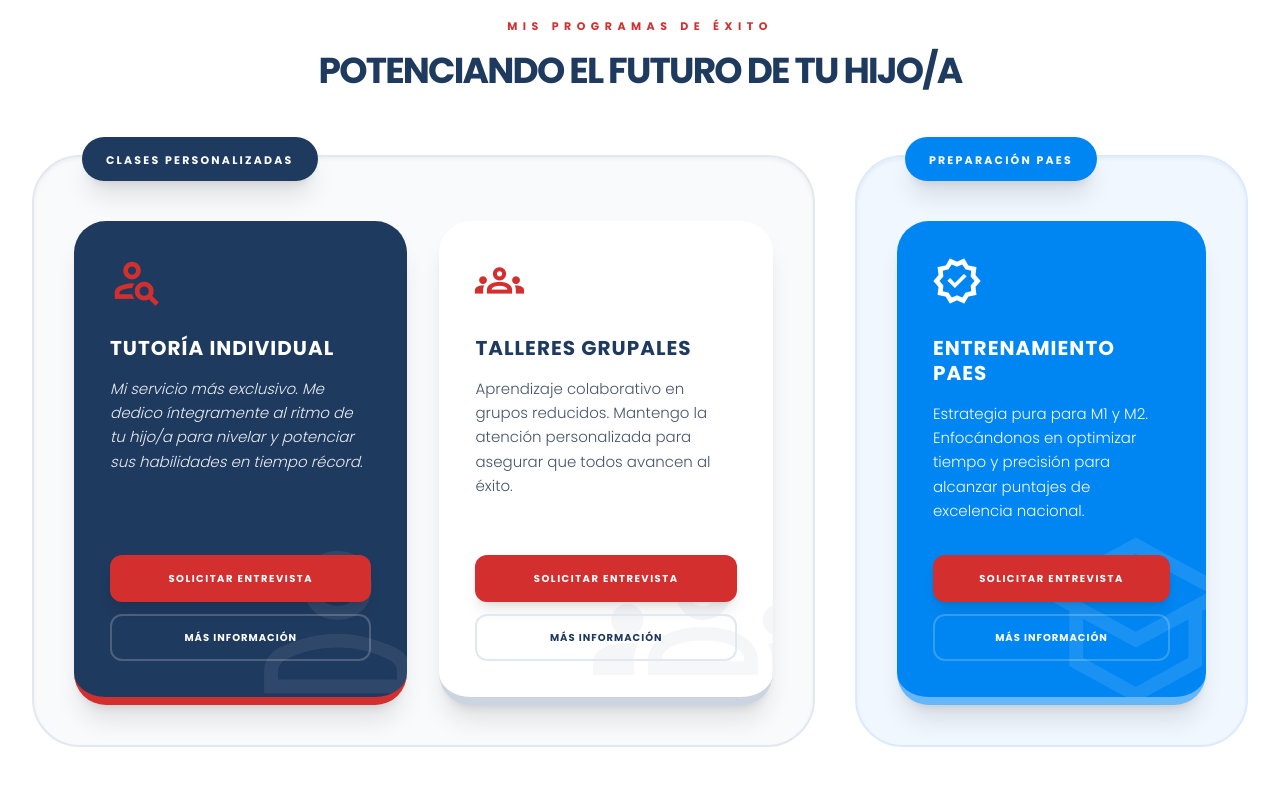
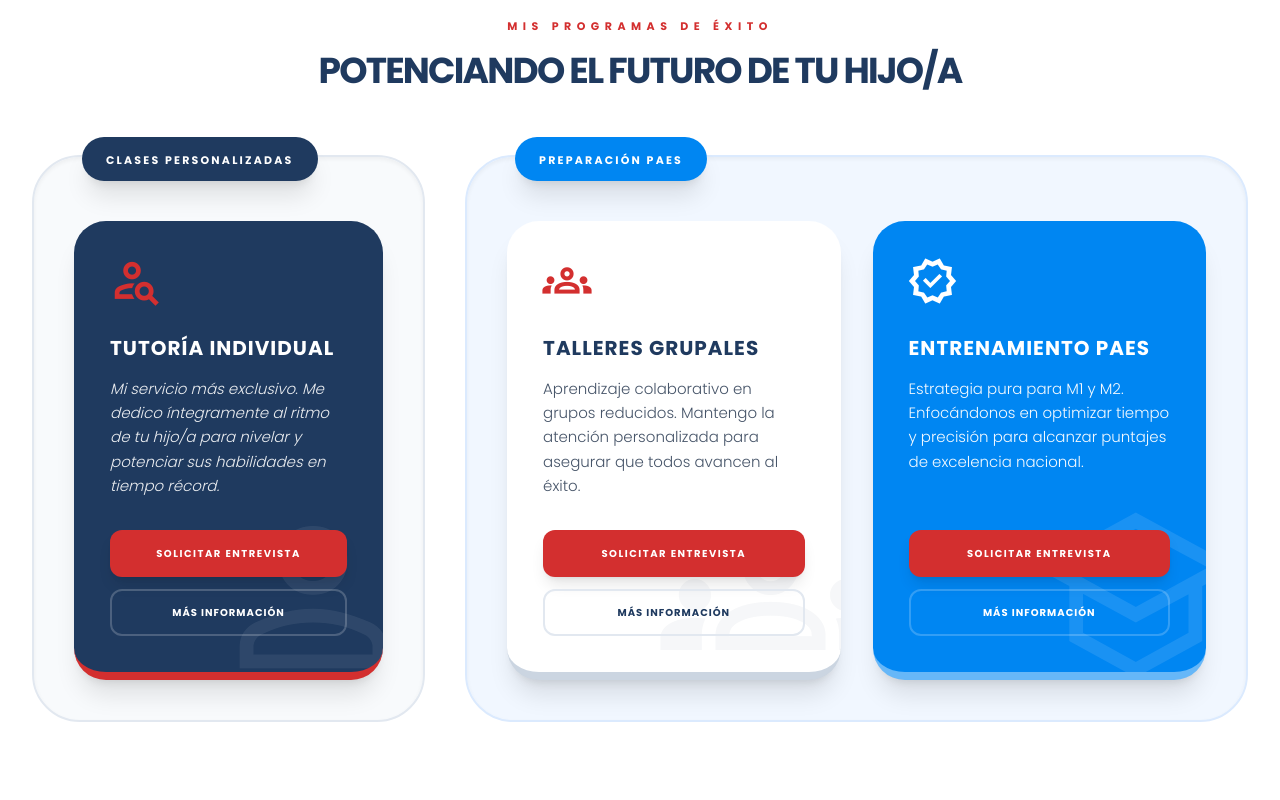
Before and after one commit to Andy-Montes/erikalaprofedemate, a React (Vite) app: page / in a window 1280 px wide. Shown: the part 1880-2680 px from the top of the page. Built offline with nearby package versions, Linux system fonts and the light colour scheme.

Commit message:
Update Programs.tsx

```diff
--- a/components/Programs.tsx
+++ b/components/Programs.tsx
@@ -1,4 +1,3 @@
-
 import React from 'react';
 
 interface ProgramsProps {
@@ -13,111 +12,51 @@
     <section className="py-16 lg:py-24 bg-white scroll-mt-24" id="programas">
       <div className="max-w-7xl mx-auto px-4 sm:px-6 lg:px-8">
 
-        {/* Encabezado Principal - Tamaño Ajustado al original */}
+        {/* Encabezado */}
         <div className="text-center mb-16">
-          <span className="text-brandRed font-bold text-[10px] sm:text-[11px] uppercase tracking-[0.5em] mb-4 block">MIS PROGRAMAS DE ÉXITO</span>
+          <span className="text-brandRed font-bold text-[10px] sm:text-[11px] uppercase tracking-[0.5em] mb-4 block">
+            MIS PROGRAMAS DE ÉXITO
+          </span>
           <h2 className="text-3xl md:text-4xl font-black text-brandNavy uppercase tracking-tighter leading-tight">
             Potenciando el Futuro de tu Hijo/a
           </h2>
         </div>
 
+        {/* Layout principal */}
         <div className="flex flex-col lg:flex-row gap-10 items-stretch">
 
-          {/* BLOQUE 1: CLASES PERSONALIZADAS (Individual + Grupal) */}
-          <div className="lg:w-2/3 flex flex-col p-6 sm:p-8 lg:p-10 bg-slate-50 rounded-[3rem] border-2 border-slate-200 shadow-inner relative">
-            {/* Etiqueta de Grupo */}
+          {/* ========================= */}
+          {/* SERVICIO 1: CLASES PERSONALIZADAS */}
+          {/* ========================= */}
+          <div className="lg:w-1/3 flex flex-col p-6 sm:p-8 lg:p-10 bg-slate-50 rounded-[3rem] border-2 border-slate-200 shadow-inner relative">
             <div className="absolute -top-5 left-8 sm:left-12 bg-brandNavy text-white px-6 py-2.5 rounded-full shadow-xl z-20">
-              <span className="text-[10px] sm:text-[11px] font-black uppercase tracking-[0.2em]">Clases Personalizadas</span>
+              <span className="text-[10px] sm:text-[11px] font-black uppercase tracking-[0.2em]">
+                Clases Personalizadas
+              </span>
             </div>
 
-            <div className="flex-1 grid grid-cols-1 md:grid-cols-2 gap-6 lg:gap-8 mt-6">
-
-              {/* Tarjeta: Tutoría Individual */}
+            <div className="flex-1 mt-6">
+              {/* Tutoría Individual */}
               <div className="group relative flex flex-col h-full bg-brandNavy p-7 sm:p-9 rounded-[2rem] shadow-xl transition-all duration-500 hover:scale-[1.04] hover:-translate-y-2 hover:shadow-[0_40px_70px_-15px_rgba(31,58,95,0.4)] overflow-hidden border-b-8 border-brandRed">
-                <div className="absolute -bottom-10 -right-10 opacity-[0.07] group-hover:opacity-[0.15] group-hover:scale-110 transition-all duration-700 pointer-events-none transform">
-                  <span className="material-symbols-outlined text-[180px] sm:text-[220px] text-white select-none">person</span>
+                <div className="absolute -bottom-10 -right-10 opacity-[0.07] group-hover:opacity-[0.15] group-hover:scale-110 transition-all duration-700 pointer-events-none">
+                  <span className="material-symbols-outlined text-[180px] sm:text-[220px] text-white select-none">
+                    person
+                  </span>
                 </div>
 
                 <div className="relative z-10 flex flex-col h-full">
                   <div className="mb-6 text-brandRed transform group-hover:scale-105 transition-transform duration-500">
-                    <span className="material-symbols-outlined text-5xl font-bold">person_search</span>
+                    <span className="material-symbols-outlined text-5xl font-bold">
+                      person_search
+                    </span>
                   </div>
-                  <h3 className="text-xl font-black mb-4 uppercase tracking-wider text-white leading-tight">Tutoría Individual</h3>
+
+                  <h3 className="text-xl font-black mb-4 uppercase tracking-wider text-white leading-tight">
+                    Tutoría Individual
+                  </h3>
+
                   <p className="text-white/90 leading-relaxed font-light mb-8 italic text-sm sm:text-[15px]">
                     Mi servicio más exclusivo. Me dedico íntegramente al ritmo de tu hijo/a para nivelar y potenciar sus habilidades en tiempo récord.
-                  </p>
-
-                  <div className="mt-auto space-y-3">
-                    <button
-                      onClick={() => onOpenModal(interviewUrl)}
-                      className="block w-full text-center bg-brandRed text-white font-bold text-[9px] sm:text-[10px] uppercase tracking-[0.15em] py-4 rounded-xl hover:bg-red-700 transition-all shadow-lg active:scale-95 whitespace-nowrap px-2"
-                    >
-                      Solicitar Entrevista
-                    </button>
-                    <button
-                      onClick={() => onOpenModal(infoUrl)}
-                      className="block w-full text-center border-2 border-white/20 text-white font-bold text-[9px] sm:text-[10px] uppercase tracking-widest py-3.5 rounded-xl hover:bg-white/10 transition-all active:scale-95 whitespace-nowrap px-2"
-                    >
-                      Más Información
-                    </button>
-                  </div>
-                </div>
-              </div>
-
-              {/* Tarjeta: Talleres Grupales */}
-              <div className="group relative flex flex-col h-full bg-white p-7 sm:p-9 rounded-[2rem] shadow-xl transition-all duration-500 hover:scale-[1.04] hover:-translate-y-2 hover:shadow-[0_40px_70px_-15px_rgba(0,0,0,0.12)] overflow-hidden border-b-8 border-slate-300">
-                <div className="absolute -bottom-10 -right-10 opacity-[0.04] group-hover:opacity-[0.1] group-hover:scale-110 transition-all duration-700 pointer-events-none transform">
-                  <span className="material-symbols-outlined text-[180px] sm:text-[220px] text-brandNavy select-none">groups</span>
-                </div>
-
-                <div className="relative z-10 flex flex-col h-full">
-                  <div className="mb-6 text-brandRed transform group-hover:scale-105 transition-transform duration-500">
-                    <span className="material-symbols-outlined text-5xl font-bold">groups</span>
-                  </div>
-                  <h3 className="text-xl font-black mb-4 uppercase tracking-wider text-brandNavy leading-tight">Talleres Grupales</h3>
-                  <p className="text-slate-600 leading-relaxed font-light mb-8 text-sm sm:text-[15px]">
-                    Aprendizaje colaborativo en grupos reducidos. Mantengo la atención personalizada para asegurar que todos avancen al éxito.
-                  </p>
-
-                  <div className="mt-auto space-y-3">
-                    <button
-                      onClick={() => onOpenModal(interviewUrl)}
-                      className="block w-full text-center bg-brandRed text-white font-bold text-[9px] sm:text-[10px] uppercase tracking-[0.15em] py-4 rounded-xl hover:bg-red-700 transition-all shadow-lg active:scale-95 whitespace-nowrap px-2"
-                    >
-                      Solicitar Entrevista
-                    </button>
-                    <button
-                      onClick={() => onOpenModal(infoUrl)}
-                      className="block w-full text-center border-2 border-slate-200 text-brandNavy font-bold text-[9px] sm:text-[10px] uppercase tracking-widest py-3.5 rounded-xl hover:bg-slate-50 transition-all active:scale-95 whitespace-nowrap px-2"
-                    >
-                      Más Información
-                    </button>
-                  </div>
-                </div>
-              </div>
-            </div>
-          </div>
-
-          {/* BLOQUE 2: ENTRENAMIENTO PAES */}
-          <div className="lg:w-1/3 flex flex-col p-6 sm:p-8 lg:p-10 bg-blue-100/40 rounded-[3rem] border-2 border-blue-100 shadow-inner relative">
-            {/* Etiqueta de Grupo */}
-            <div className="absolute -top-5 left-8 sm:left-12 bg-[#0086f2] text-white px-6 py-2.5 rounded-full shadow-xl z-20">
-              <span className="text-[10px] sm:text-[11px] font-black uppercase tracking-[0.2em]">Preparación PAES</span>
-            </div>
-
-            <div className="flex-1 mt-6">
-              <div className="group relative flex flex-col h-full bg-[#0086f2] p-7 sm:p-9 rounded-[2rem] shadow-xl transition-all duration-500 hover:scale-[1.04] hover:-translate-y-2 hover:shadow-[0_40px_70px_-15px_rgba(0,134,242,0.3)] overflow-hidden border-b-8 border-white/40">
-                <div className="absolute -bottom-10 -right-10 opacity-[0.1] group-hover:opacity-[0.2] group-hover:scale-110 transition-all duration-700 pointer-events-none transform">
-                  <span className="material-symbols-outlined text-[180px] sm:text-[220px] text-white select-none">school</span>
-                </div>
-
-                <div className="relative z-10 flex flex-col h-full">
-                  <div className="mb-6 text-white transform group-hover:scale-105 transition-transform duration-500">
-                    <span className="material-symbols-outlined text-5xl font-bold">verified</span>
-                  </div>
-                  <h3 className="text-xl font-black mb-4 uppercase tracking-wider text-white leading-tight">Entrenamiento PAES</h3>
-                  <p className="text-white/95 leading-relaxed font-light mb-8 text-sm sm:text-[15px]">
-                    Estrategia pura para M1 y M2. Enfocándonos en optimizar tiempo y precisión para alcanzar puntajes de excelencia nacional.
                   </p>
 
                   <div className="mt-auto space-y-3">
@@ -139,6 +78,101 @@
             </div>
           </div>
 
+          {/* ========================= */}
+          {/* SERVICIO 2: ENTRENAMIENTO PAES */}
+          {/* ========================= */}
+          <div className="lg:w-2/3 flex flex-col p-6 sm:p-8 lg:p-10 bg-blue-100/40 rounded-[3rem] border-2 border-blue-100 shadow-inner relative">
+            <div className="absolute -top-5 left-8 sm:left-12 bg-[#0086f2] text-white px-6 py-2.5 rounded-full shadow-xl z-20">
+              <span className="text-[10px] sm:text-[11px] font-black uppercase tracking-[0.2em]">
+                Preparación PAES
+              </span>
+            </div>
+
+            <div className="flex-1 grid grid-cols-1 md:grid-cols-2 gap-6 lg:gap-8 mt-6">
+
+              {/* MODALIDAD GRUPAL */}
+              <div className="group relative flex flex-col h-full bg-white p-7 sm:p-9 rounded-[2rem] shadow-xl transition-all duration-500 hover:scale-[1.04] hover:-translate-y-2 hover:shadow-[0_40px_70px_-15px_rgba(0,0,0,0.12)] overflow-hidden border-b-8 border-slate-300">
+                <div className="absolute -bottom-10 -right-10 opacity-[0.04] group-hover:opacity-[0.1] group-hover:scale-110 transition-all duration-700 pointer-events-none">
+                  <span className="material-symbols-outlined text-[180px] sm:text-[220px] text-brandNavy select-none">
+                    groups
+                  </span>
+                </div>
+
+                <div className="relative z-10 flex flex-col h-full">
+                  <div className="mb-6 text-brandRed transform group-hover:scale-105 transition-transform duration-500">
+                    <span className="material-symbols-outlined text-5xl font-bold">
+                      groups
+                    </span>
+                  </div>
+
+                  <h3 className="text-xl font-black mb-4 uppercase tracking-wider text-brandNavy leading-tight">
+                    Talleres Grupales
+                  </h3>
+
+                  <p className="text-slate-600 leading-relaxed font-light mb-8 text-sm sm:text-[15px]">
+                    Aprendizaje colaborativo en grupos reducidos. Mantengo la atención personalizada para asegurar que todos avancen al éxito.
+                  </p>
+
+                  <div className="mt-auto space-y-3">
+                    <button
+                      onClick={() => onOpenModal(interviewUrl)}
+                      className="block w-full text-center bg-brandRed text-white font-bold text-[9px] sm:text-[10px] uppercase tracking-[0.15em] py-4 rounded-xl hover:bg-red-700 transition-all shadow-lg active:scale-95 whitespace-nowrap px-2"
+                    >
+                      Solicitar Entrevista
+                    </button>
+                    <button
+                      onClick={() => onOpenModal(infoUrl)}
+                      className="block w-full text-center border-2 border-slate-200 text-brandNavy font-bold text-[9px] sm:text-[10px] uppercase tracking-widest py-3.5 rounded-xl hover:bg-slate-50 transition-all active:scale-95 whitespace-nowrap px-2"
+                    >
+                      Más Información
+                    </button>
+                  </div>
+                </div>
+              </div>
+
+              {/* MODALIDAD INDIVIDUAL */}
+              <div className="group relative flex flex-col h-full bg-[#0086f2] p-7 sm:p-9 rounded-[2rem] shadow-xl transition-all duration-500 hover:scale-[1.04] hover:-translate-y-2 hover:shadow-[0_40px_70px_-15px_rgba(0,134,242,0.3)] overflow-hidden border-b-8 border-white/40">
+                <div className="absolute -bottom-10 -right-10 opacity-[0.1] group-hover:opacity-[0.2] group-hover:scale-110 transition-all duration-700 pointer-events-none">
+                  <span className="material-symbols-outlined text-[180px] sm:text-[220px] text-white select-none">
+                    school
+                  </span>
+                </div>
+
+                <div className="relative z-10 flex flex-col h-full">
+                  <div className="mb-6 text-white transform group-hover:scale-105 transition-transform duration-500">
+                    <span className="material-symbols-outlined text-5xl font-bold">
+                      verified
+                    </span>
+                  </div>
+
+                  <h3 className="text-xl font-black mb-4 uppercase tracking-wider text-white leading-tight">
+                    Entrenamiento PAES
+                  </h3>
+
+                  <p className="text-white/95 leading-relaxed font-light mb-8 text-sm sm:text-[15px]">
+                    Estrategia pura para M1 y M2. Enfocándonos en optimizar tiempo y precisión para alcanzar puntajes de excelencia nacional.
+                  </p>
+
+                  <div className="mt-auto space-y-3">
+                    <button
+                      onClick={() => onOpenModal(interviewUrl)}
+                      className="block w-full text-center bg-brandRed text-white font-bold text-[9px] sm:text-[10px] uppercase tracking-[0.15em] py-4 rounded-xl hover:bg-red-700 transition-all shadow-lg active:scale-95 whitespace-nowrap px-2"
+                    >
+                      Solicitar Entrevista
+                    </button>
+                    <button
+                      onClick={() => onOpenModal(infoUrl)}
+                      className="block w-full text-center border-2 border-white/20 text-white font-bold text-[9px] sm:text-[10px] uppercase tracking-widest py-3.5 rounded-xl hover:bg-white/10 transition-all active:scale-95 whitespace-nowrap px-2"
+                    >
+                      Más Información
+                    </button>
+                  </div>
+                </div>
+              </div>
+
+            </div>
+          </div>
+
         </div>
       </div>
     </section>
```
